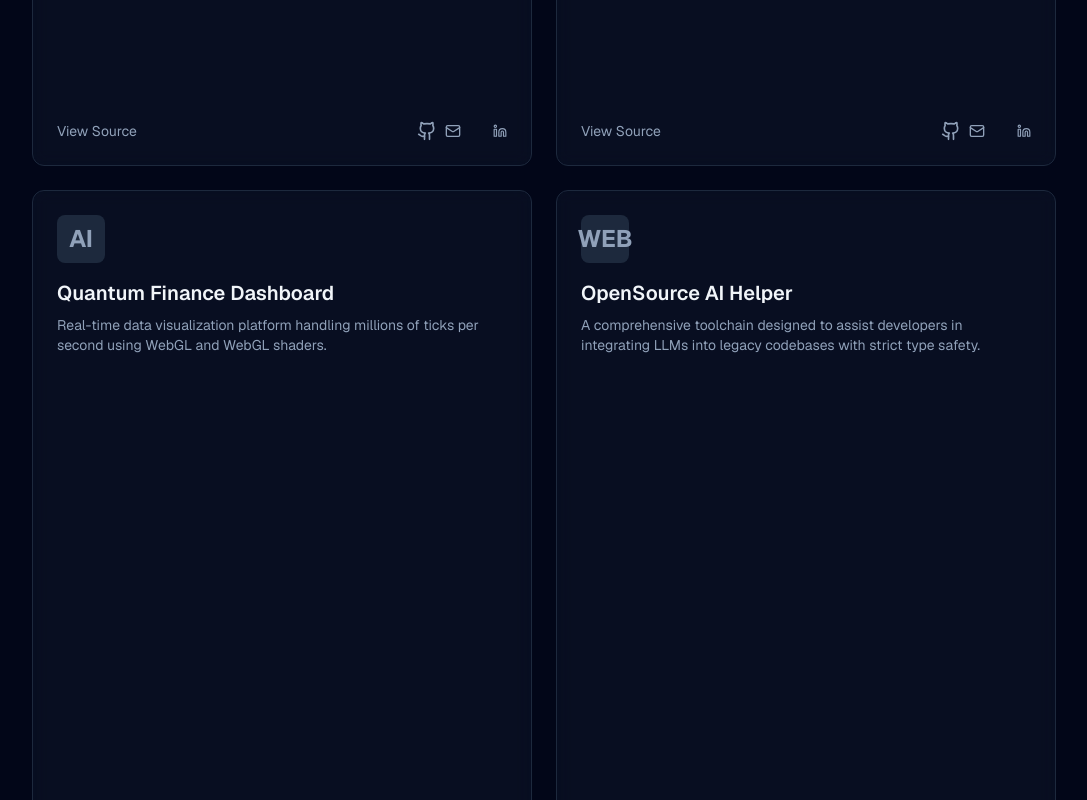
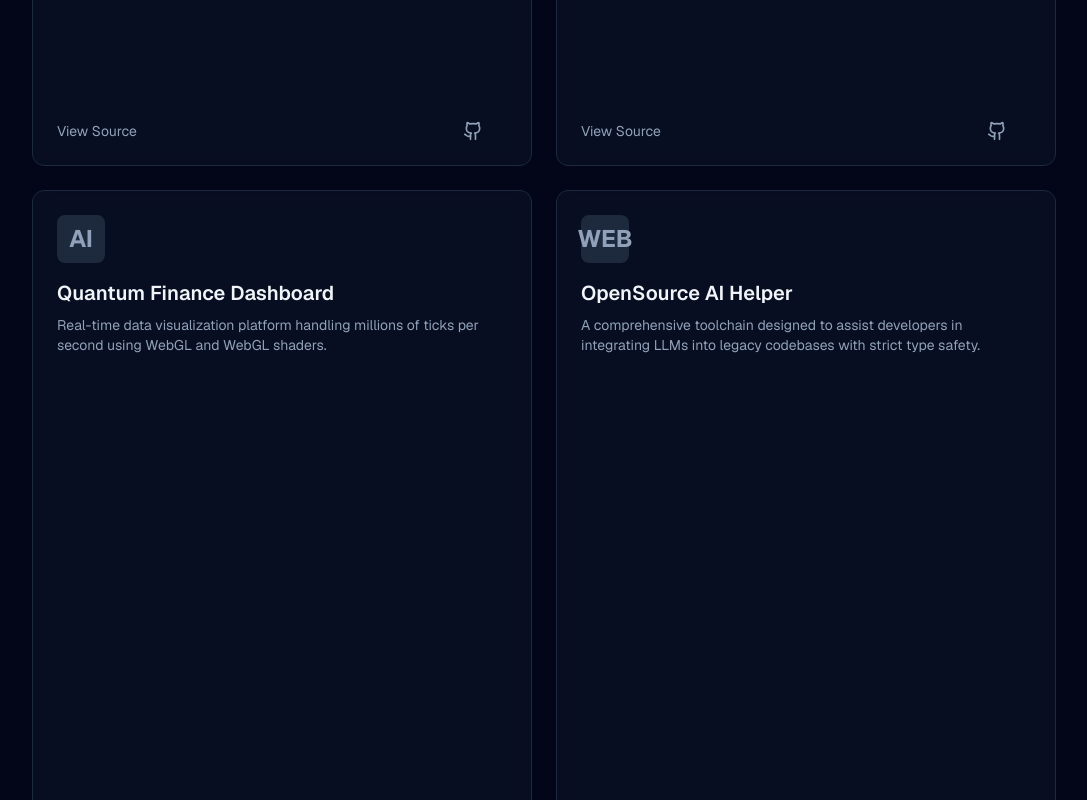
Before and after one commit to siddartha00/portfolio, a Next.js app: page / in a window 1280 px wide. Shown: the part 1300-2100 px from the top of the page, without its empty margins (96-1183 px from the left). Built offline with nearby package versions, Linux system fonts and the light colour scheme.

Commit message:
removed extra icons from projects

```diff
--- a/src/app/page.tsx
+++ b/src/app/page.tsx
@@ -80,14 +80,9 @@ const Portfolio: React.FC<PortfolioProps> = ({ projects }) => {
                   {/* GitHub Icon */}
                   <GithubIcon className="w-5 h-5 hover:text-white transition-colors cursor-pointer" />
 
-                  {/* Mail Icon - Added as per request */}
-                  <Mail className="w-4 h-4 hover:text-white transition-colors cursor-pointer" />
-
                   {/* External Link Icon */}
                   <ExternalLinkIcon className="w-4 h-4 opacity-0 group-hover:opacity-100 transition-opacity cursor-pointer" />
 
-                  {/* Linkedin Icon */}
-                  <Linkedin className='className="w-5 h-5 hover:text-white transition-colors cursor-pointer' />
                 </div>
               </div>
             </a>
```
